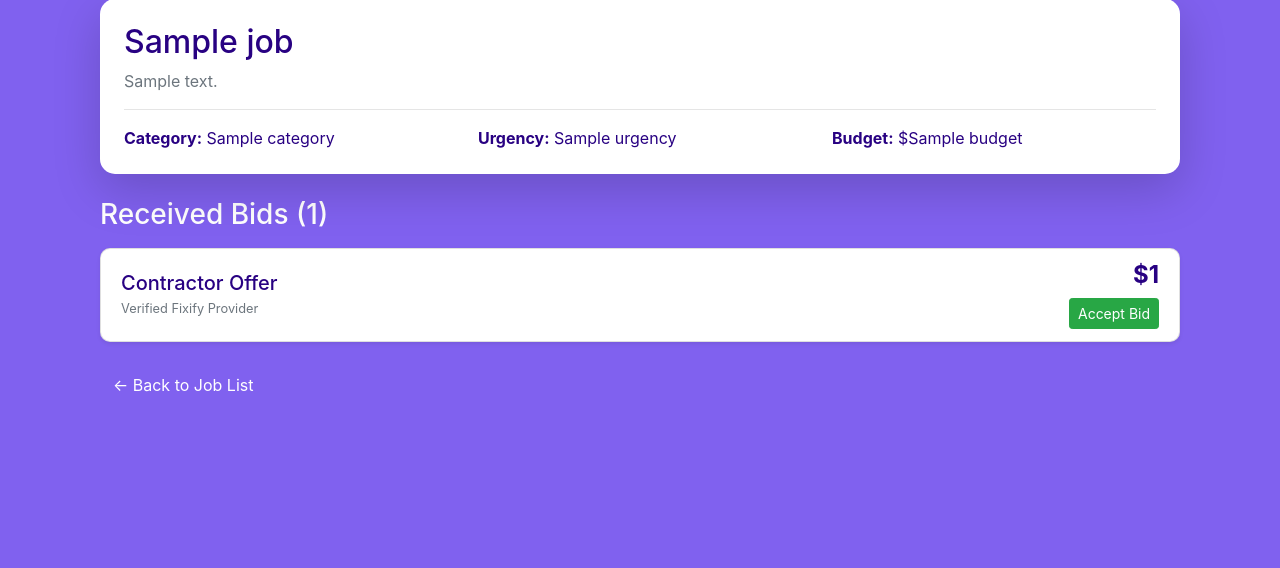
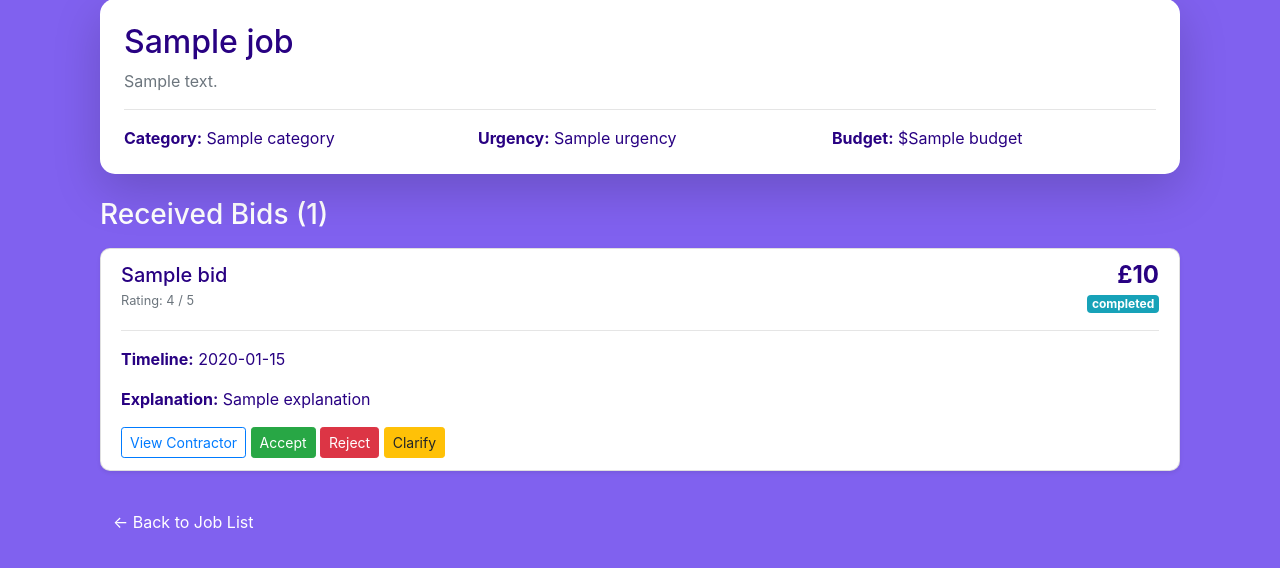
Before and after one commit to SETaP-Group-1E/FIXIFYapp, a Flask app: template templates/view_bids.html in a window 1280 px wide. Shown: the part 145-713 px from the top of the page. Run offline with Flask 3, Linux system fonts and the light colour scheme; the template is opened without the code that fills it: most values are stand-ins (such as "Sample title", 1, 10 or a date in 2020); some libraries are stand-ins or nearby versions.

Commit message:
Upgraded the bid display

```diff
--- a/templates/view_bids.html
+++ b/templates/view_bids.html
@@ -17,16 +17,43 @@
     <h3 class="text-white mb-3">Received Bids ({{ job['bids']|length }})</h3>
 
     <div class="list-group">
-        {% for bid in job['bids'] %}
-        <div class="list-group-item d-flex justify-content-between align-items-center mb-2 shadow-sm" style="border-radius: 10px;">
-            <div>
-                <h5 class="mb-0" style="color: #280182;">Contractor Offer</h5>
-                <small class="text-muted">Verified Fixify Provider</small>
+        {% for bid in bids %}
+        <div class="list-group-item mb-3 shadow-sm" style="border-radius: 10px;">
+
+            <div class="d-flex justify-content-between align-items-center">
+                <div>
+                    <h5 class="mb-0" style="color: #280182;">{{ bid.contractor_name }}</h5>
+                    <small class="text-muted">Rating: {{ bid.rating }} / 5</small>
+                </div>
+
+                <div class="text-right">
+                    <h4 class="font-weight-bold mb-0">£{{ bid.amount }}</h4>
+                    <span class="badge badge-info">{{ bid.status }}</span>
+                </div>
             </div>
-            <div class="text-right">
-                <h4 class="font-weight-bold mb-0">${{ bid }}</h4>
-                <button class="btn btn-sm btn-success mt-2">Accept Bid</button>
+
+            <hr>
+
+            <p><strong>Timeline:</strong> {{ bid.timeline }}</p>
+            <p><strong>Explanation:</strong> {{ bid.explanation }}</p>
+
+            <div class="mt-2">
+
+                <a href="/contractor/{{ bid.contractor_id }}" class="btn btn-outline-primary btn-sm">
+                    View Contractor
+                </a>
+
+                <form action="{{ url_for('update_bid_status') }}" method="POST" class="d-inline">
+                    <input type="hidden" name="job_id" value="{{ job['id'] }}">
+                    <input type="hidden" name="bid_id" value="{{ bid.id }}">
+
+                    <button name="action" value="accept" class="btn btn-success btn-sm">Accept</button>
+                    <button name="action" value="reject" class="btn btn-danger btn-sm">Reject</button>
+                    <button name="action" value="clarification" class="btn btn-warning btn-sm">Clarify</button>
+                </form>
+
             </div>
+
         </div>
         {% else %}
         <div class="alert alert-light text-center">No bids received yet.</div>
```
